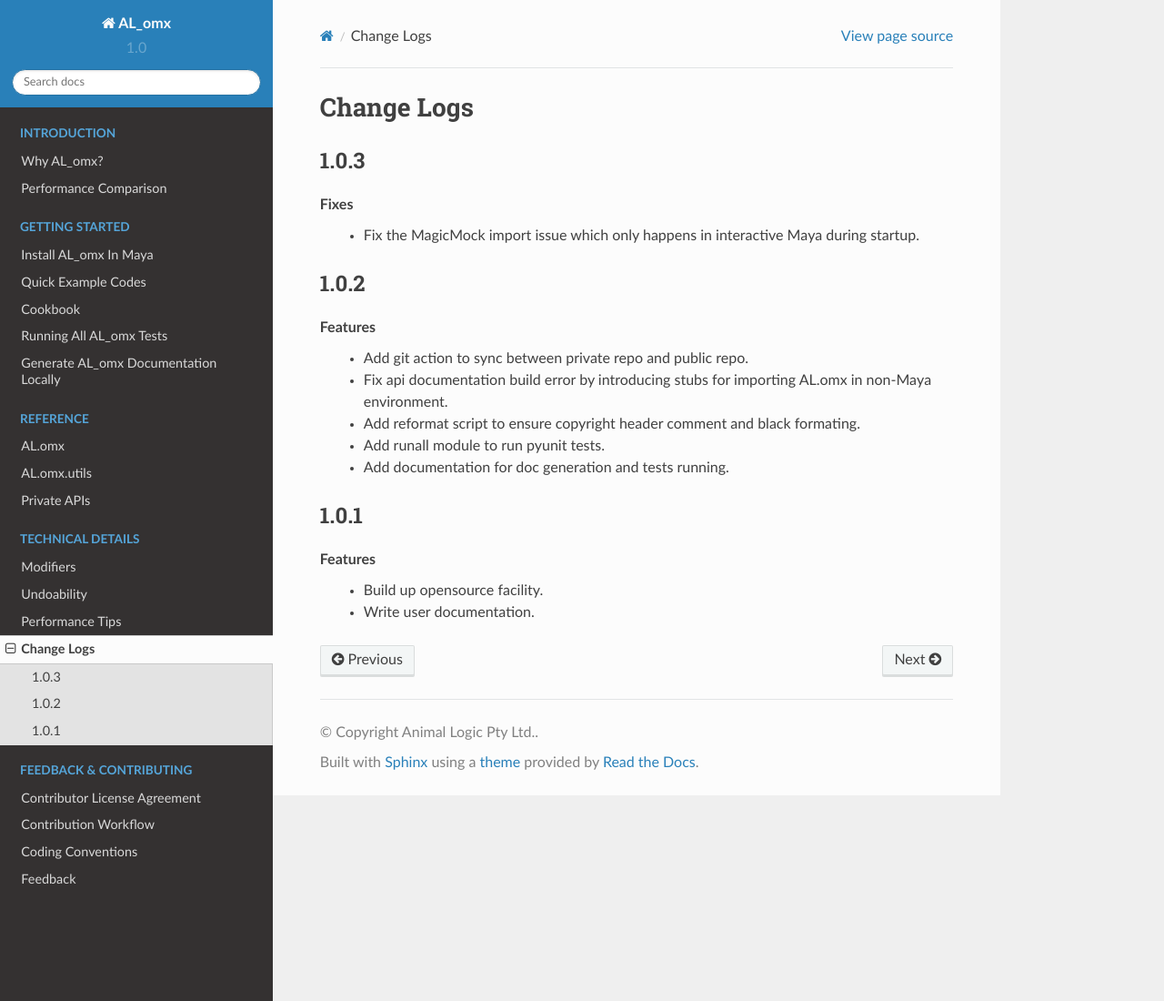
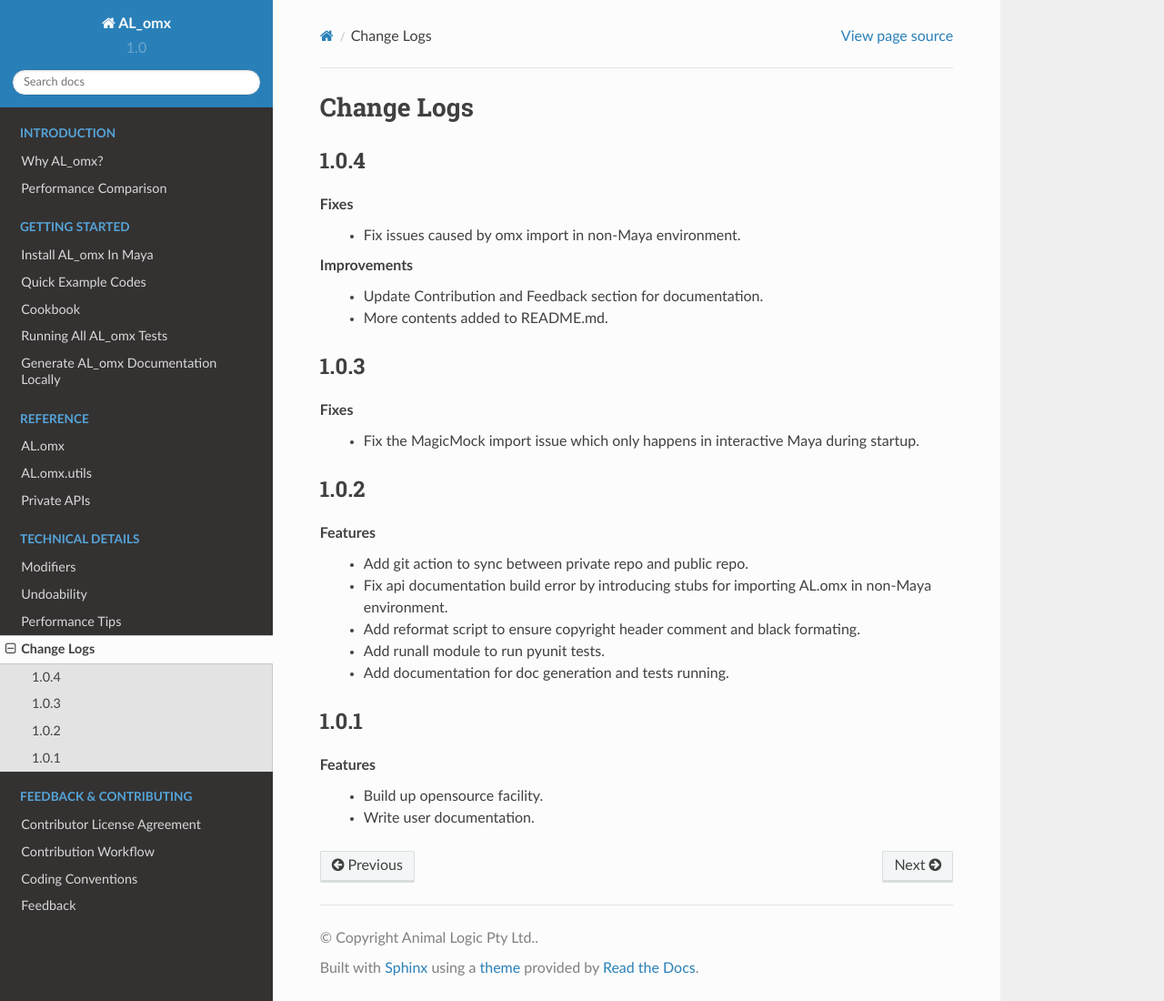
Before and after one commit to AnimalLogic/AL_omx, a Sphinx documentation site: the page built from docs/source/changes.rst, in a window 1280 px wide and 1100 px high. Shown: the whole window at 91% size. Built offline with Sphinx 7.4.7 and the Read the Docs theme 2.0.0, drawn with Linux system fonts in a browser that asks for light colours.

Commit message:
Update changes.rst

```diff
--- a/docs/source/changes.rst
+++ b/docs/source/changes.rst
@@ -1,5 +1,15 @@
 Change Logs
 ================
+
+1.0.4
+--------------
+Fixes
+    - Fix issues caused by omx import in non-Maya environment.
+
+Improvements
+    - Update Contribution and Feedback section for documentation.
+    - More contents added to README.md.
+
 
 1.0.3
 --------------
```
